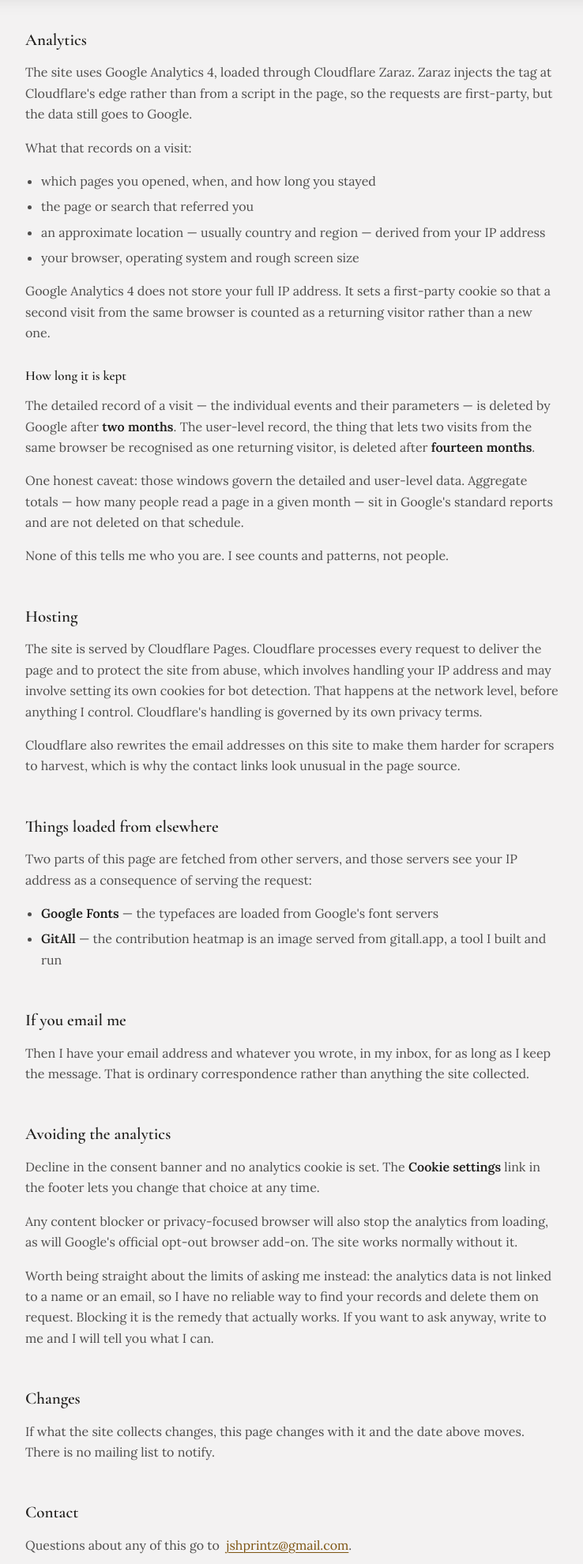
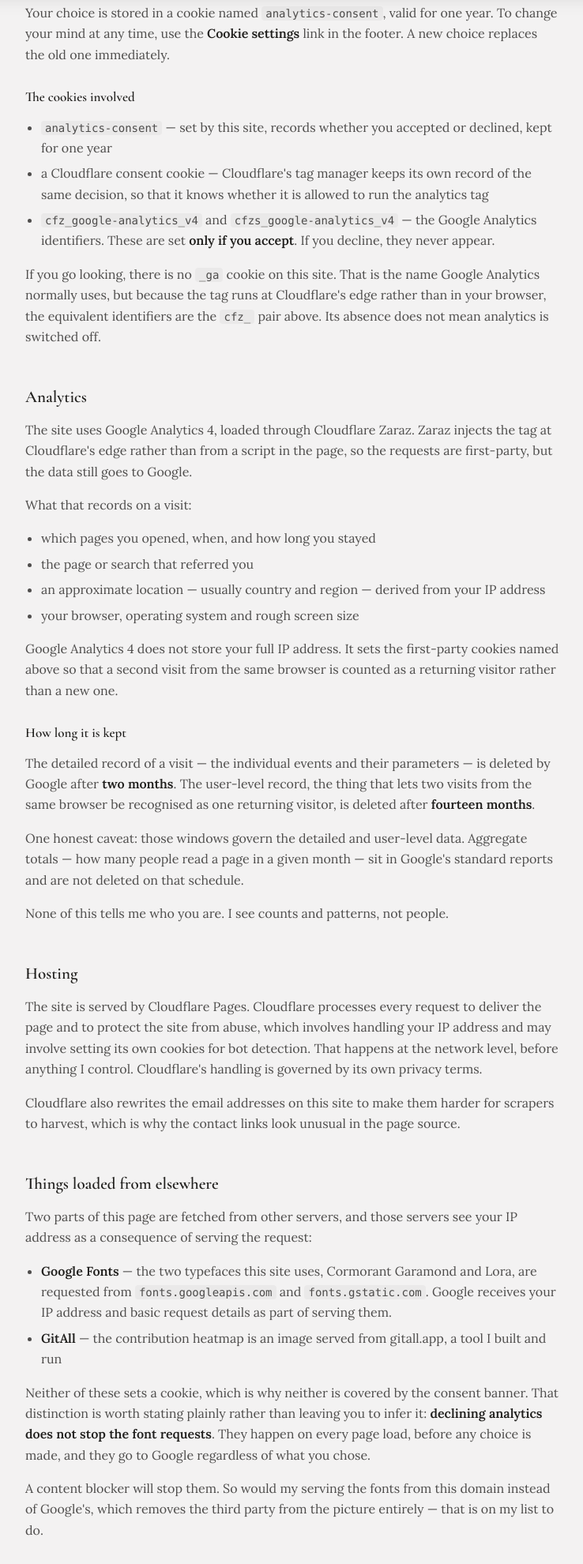
Before and after one commit to jason-shprintz/portfolio, an Astro site: page /privacy in a window 1280 px wide. Shown: the part 800-2780 px from the top of the page at 79% size, without its empty margins (88-826 px from the left). Built offline with nearby package versions, Linux system fonts and the light colour scheme; Astro itself is replaced by a stand-in of ours.

Commit message:
docs(privacy): name the consent cookies and be explicit about Google Fonts
The consent sections described the banner but never named the cookies it
governs, and the Google Fonts line disclosed the request without saying
the thing a reader most needs to know: declining analytics does not stop
it. Fonts load on every page view regardless of the consent choice.

Also documents the absent _ga cookie, since its absence looks like proof
analytics is off and isn't.

```diff
--- a/package.json
+++ b/package.json
@@ -1,7 +1,7 @@
 {
   "name": "portfolio",
   "private": true,
-  "version": "1.23.3",
+  "version": "1.23.4",
   "type": "module",
   "scripts": {
     "build": "astro check && astro build",
--- a/src/pages/privacy.astro
+++ b/src/pages/privacy.astro
@@ -4,7 +4,7 @@
 import Footer from '../Components/Footer/Footer.astro';
 import { LINKS } from '../constants';
 
-const updated = 'August 26, 2026';
+const updated = 'August 28, 2026';
 ---
 
 <Layout
@@ -37,9 +37,41 @@
       and the site works exactly the same either way.
     </p>
     <p>
+      Nothing analytics-related loads until you answer. If you close the page
+      without choosing, that counts as a decline and no analytics cookie is
+      set.
+    </p>
+    <p>
       Your choice is stored in a cookie named <code>analytics-consent</code>,
       valid for one year. To change your mind at any time, use the{' '}
-      <strong>Cookie settings</strong> link in the footer.
+      <strong>Cookie settings</strong> link in the footer. A new choice replaces
+      the old one immediately.
+    </p>
+
+    <h3>The cookies involved</h3>
+    <ul>
+      <li>
+        <code>analytics-consent</code> — set by this site, records whether you
+        accepted or declined, kept for one year
+      </li>
+      <li>
+        a Cloudflare consent cookie — Cloudflare's tag manager keeps its own
+        record of the same decision, so that it knows whether it is allowed to
+        run the analytics tag
+      </li>
+      <li>
+        <code>cfz_google-analytics_v4</code> and{' '}
+        <code>cfzs_google-analytics_v4</code> — the Google Analytics
+        identifiers. These are set <strong>only if you accept</strong>. If you
+        decline, they never appear.
+      </li>
+    </ul>
+    <p>
+      If you go looking, there is no <code>_ga</code> cookie on this site. That
+      is the name Google Analytics normally uses, but because the tag runs at
+      Cloudflare's edge rather than in your browser, the equivalent identifiers
+      are the <code>cfz_</code> pair above. Its absence does not mean analytics
+      is switched off.
     </p>
 
     <h2>Analytics</h2>
@@ -59,9 +91,9 @@
       <li>your browser, operating system and rough screen size</li>
     </ul>
     <p>
-      Google Analytics 4 does not store your full IP address. It sets a
-      first-party cookie so that a second visit from the same browser is counted
-      as a returning visitor rather than a new one.
+      Google Analytics 4 does not store your full IP address. It sets the
+      first-party cookies named above so that a second visit from the same
+      browser is counted as a returning visitor rather than a new one.
     </p>
 
     <h3>How long it is kept</h3>
@@ -102,14 +134,30 @@
     </p>
     <ul>
       <li>
-        <strong>Google Fonts</strong> — the typefaces are loaded from Google's font
-        servers
+        <strong>Google Fonts</strong> — the two typefaces this site uses,
+        Cormorant Garamond and Lora, are requested from{' '}
+        <code>fonts.googleapis.com</code> and <code>fonts.gstatic.com</code>.
+        Google receives your IP address and basic request details as part of
+        serving them.
       </li>
       <li>
         <strong>GitAll</strong> — the contribution heatmap is an image served from
         gitall.app, a tool I built and run
       </li>
     </ul>
+    <p>
+      Neither of these sets a cookie, which is why neither is covered by the
+      consent banner. That distinction is worth stating plainly rather than
+      leaving you to infer it: <strong
+        >declining analytics does not stop the font requests</strong
+      >. They happen on every page load, before any choice is made, and they go
+      to Google regardless of what you chose.
+    </p>
+    <p>
+      A content blocker will stop them. So would my serving the fonts from this
+      domain instead of Google's, which removes the third party from the picture
+      entirely — that is on my list to do.
+    </p>
 
     <h2>If you email me</h2>
     <p>
@@ -127,7 +175,9 @@
     <p>
       Any content blocker or privacy-focused browser will also stop the
       analytics from loading, as will Google's official opt-out browser add-on.
-      The site works normally without it.
+      The site works normally without it. A blocker has the added effect of
+      stopping the font requests described above, which the consent banner does
+      not govern.
     </p>
     <p>
       Worth being straight about the limits of asking me instead: the analytics
```
